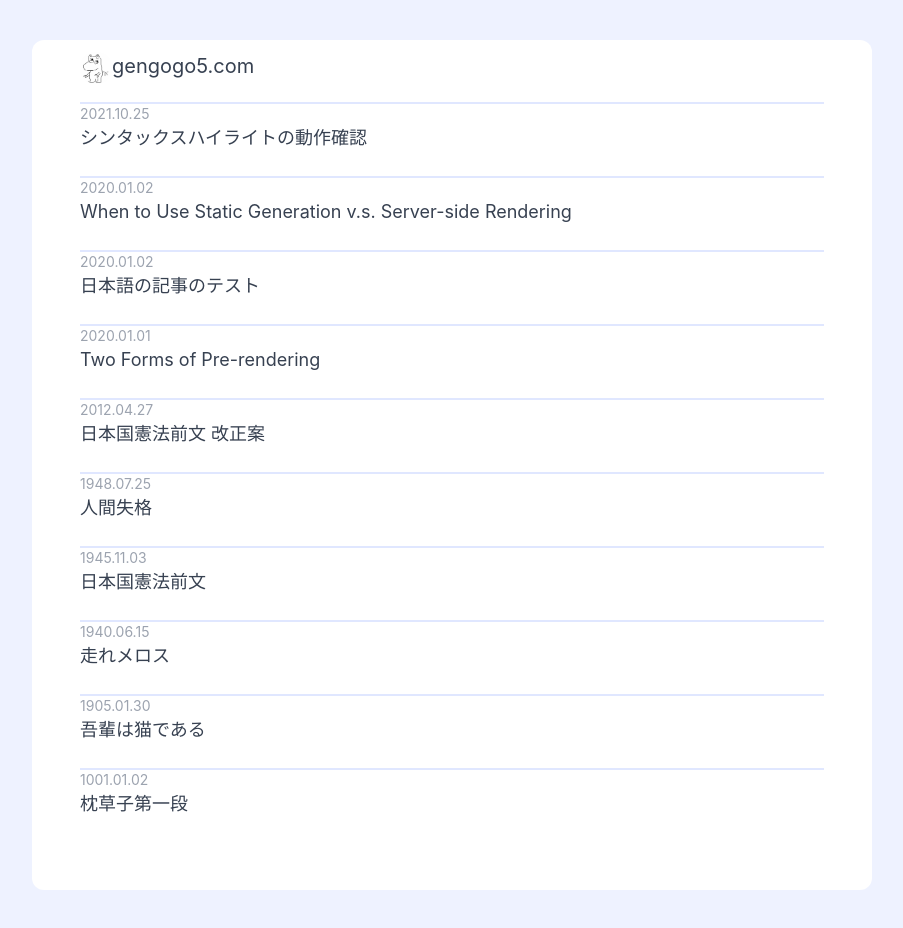
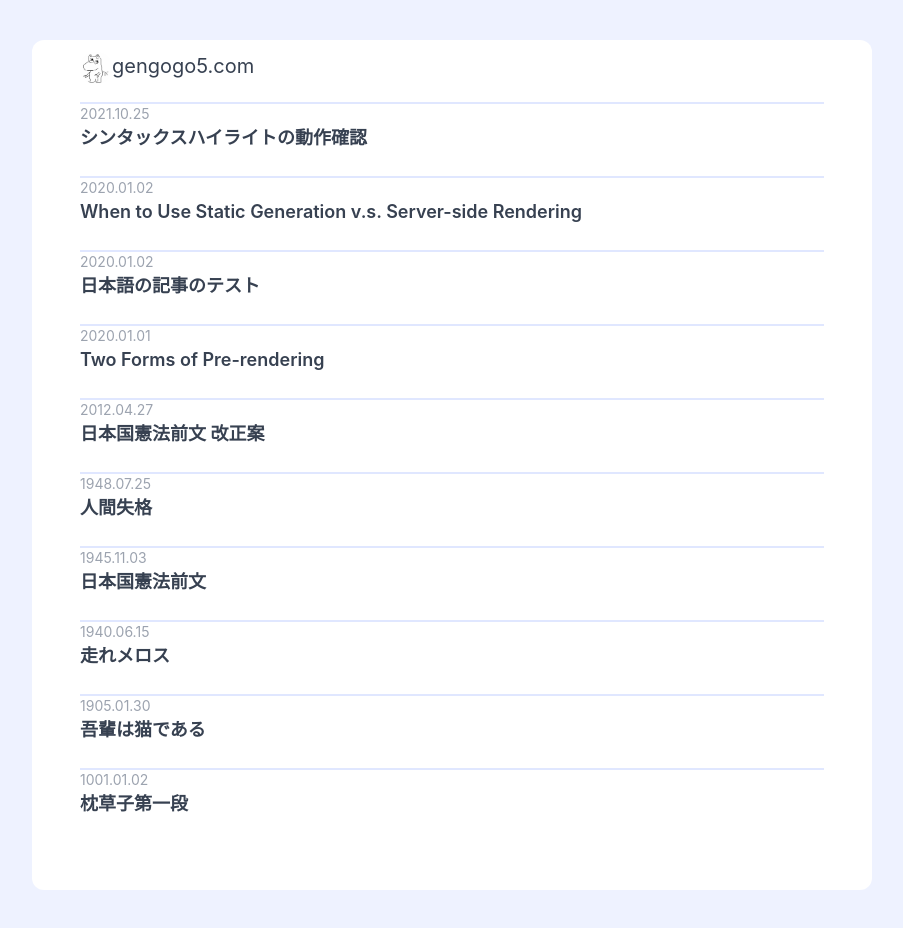
Before and after one commit to gengogo5/gengogo5.com, a Next.js app: page / in a window 1280 px wide. Shown: the top 928 px of the page, without its empty margins (188-1091 px from the left). Built offline with nearby package versions, Linux system fonts and the light colour scheme.

Commit message:
#13 フォントを少し太くした

```diff
--- a/pages/index.js
+++ b/pages/index.js
@@ -19,7 +19,7 @@ export default function Home({ allPostsData }) {
                   <div className="text-gray-400 text-sm">
                     <Date dateString={date} />
                   </div>
-                  <span className="text-lg">{title}</span>
+                  <span className="text-lg font-semibold">{title}</span>
                 </a>
               </Link>
             </li>
```
